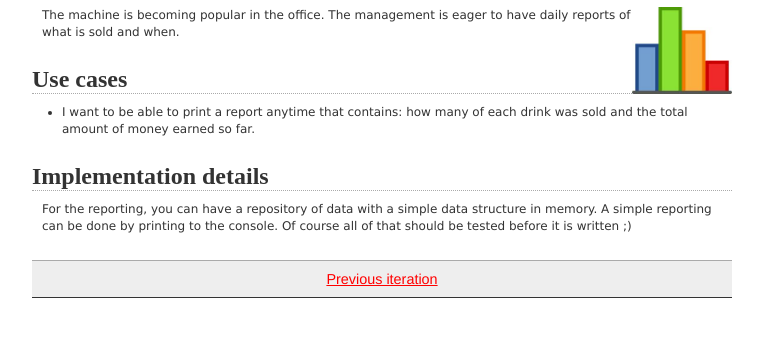
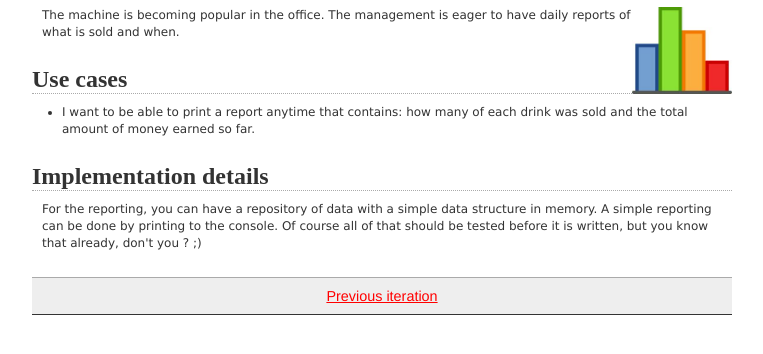
Before and after one commit to simcap/coffeemachine, a plain HTML site: page cm-fourth-iteration.html in a window 1280 px wide. Shown: the part 112-466 px from the top of the page, without its empty margins (258-1021 px from the left). Drawn offline with Linux system fonts and the light colour scheme.

Commit message:
removed superfluous CR again

```diff
--- a/cm-fourth-iteration.html
+++ b/cm-fourth-iteration.html
@@ -24,8 +24,7 @@
 				<li>I want to be able to print a report anytime that contains: how many of each drink was sold and the total amount of money earned so far.</li>
 			</ul>
 			<h2>Implementation details</h2>
-			<p>For the reporting, you can have a repository of data with a simple data structure in memory. A simple reporting can be done by printing
-			to the console. Of course all of that should be tested before it is written ;)</p>
+			<p>For the reporting, you can have a repository of data with a simple data structure in memory. A simple reporting can be done by printing to the console. Of course all of that should be tested before it is written, but you know that already, don't you ? ;)</p>
 		</div>
 		<div id="footer"><a href="cm-third-iteration.html">Previous iteration</a></div>
 	</div>
```
